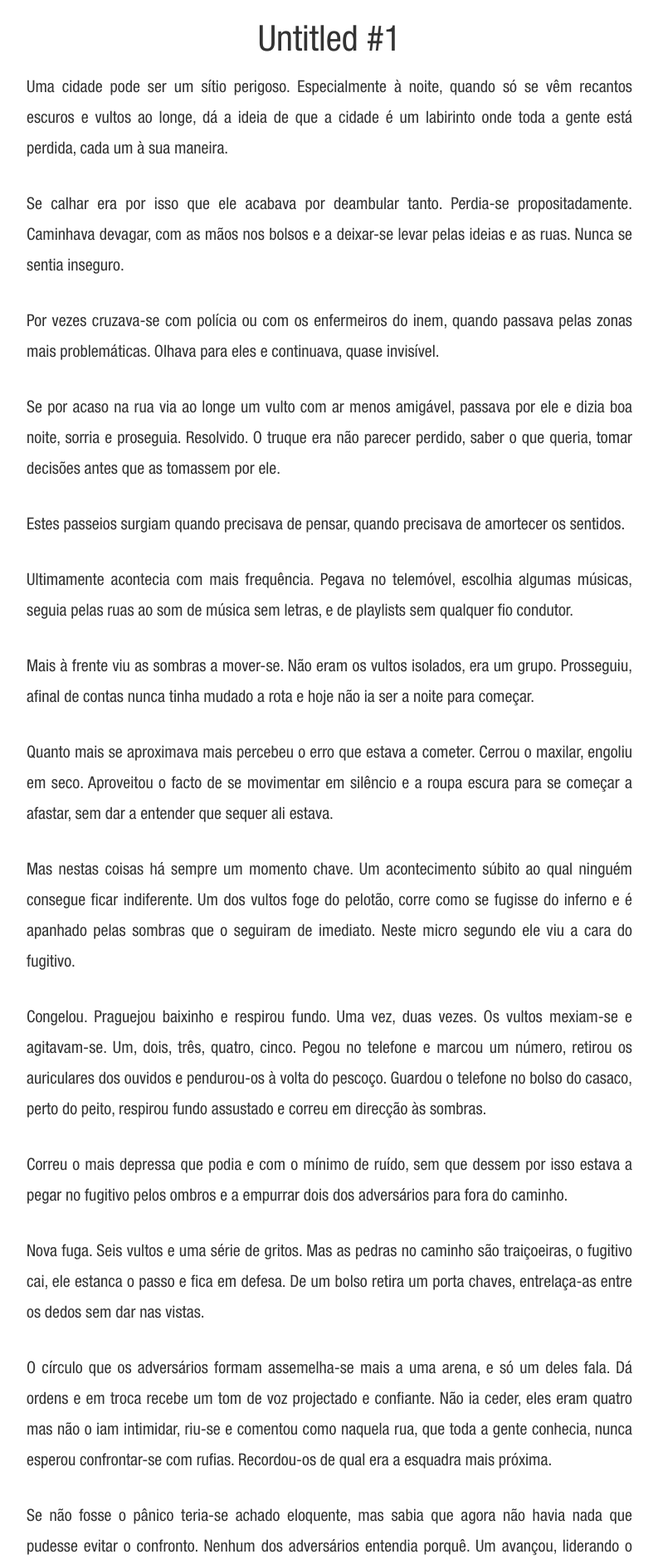
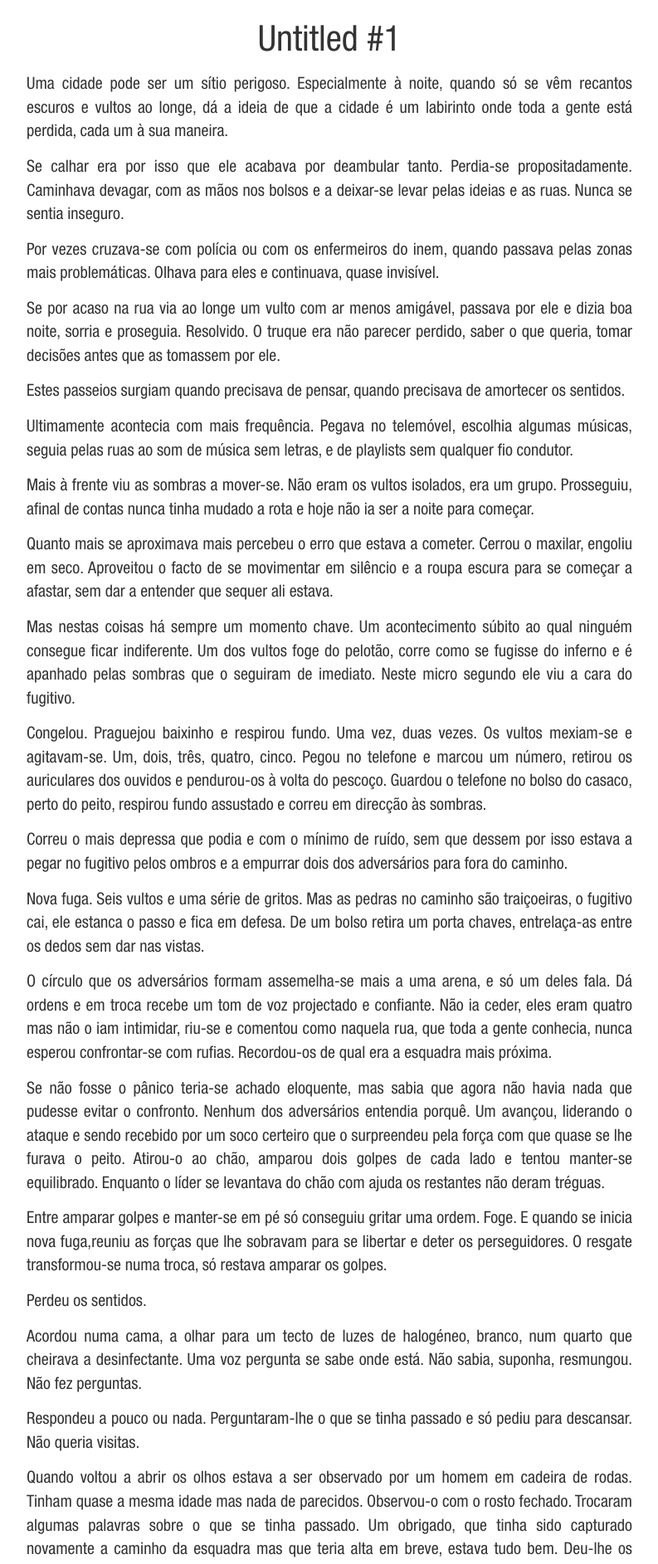
Before and after one commit to brunoamaral/the-untitled-series, a Jekyll site: the page built from _posts/2013-08-28-untitled-01.markdown, in a window 1280 px wide. Shown: the top 1885 px of the page at 83% size, without its empty margins (243-1036 px from the left). Built offline with Jekyll 4.4.1, drawn with Linux system fonts in a browser that asks for light colours; some of the changed text lies outside the part shown.

Commit message:
added comments

```diff
--- a/_layouts/default.html
+++ b/_layouts/default.html
@@ -9,8 +9,8 @@
 
     <title>The Untitled Series</title>
 
-    <link href="/the-untitled-series/assets/css/bootstrap.css" rel="stylesheet">
-    <link href="/the-untitled-series/assets/css/style.css" rel="stylesheet">
+    <link href="{{ baseurl }}/assets/css/bootstrap.css" rel="stylesheet">
+    <link href="{{ baseurl }}/assets/css/style.css" rel="stylesheet">
 
     <!-- HTML5 shim and Respond.js IE8 support of HTML5 elements and media queries -->
     <!--[if lt IE 9]>
--- a/_layouts/post.html
+++ b/_layouts/post.html
@@ -1,13 +1,31 @@
 ---
 layout: default
+comments: true
 ---
 <div class="col-md-8 col-md-offset-2">
 	<h2 class="text-center">{{ page.title }}</h2>
-	<div id="post">
+	<div id="post" class="text-justify">
 	{{ content }}
 	</div>
 </div>
 <div class="clearfix"></div>
-<div class="col-md-12 text-center">
+<div class="col-md-8 col-md-offset-2 text-center">
 	<a href="{{ site.baseurl }}">Go back</a>
+
+	{% if page.comments %}
+	    <div id="disqus_thread"></div>
+	    <script type="text/javascript">
+	        /* * * CONFIGURATION VARIABLES: EDIT BEFORE PASTING INTO YOUR WEBPAGE * * */
+	        var disqus_shortname = 'theuntitledseries'; // required: replace example with your forum shortname
+
+	        /* * * DON'T EDIT BELOW THIS LINE * * */
+	        (function() {
+	            var dsq = document.createElement('script'); dsq.type = 'text/javascript'; dsq.async = true;
+	            dsq.src = '//' + disqus_shortname + '.disqus.com/embed.js';
+	            (document.getElementsByTagName('head')[0] || document.getElementsByTagName('body')[0]).appendChild(dsq);
+	        })();
+	    </script>
+	    <noscript>Please enable JavaScript to view the <a href="http://disqus.com/?ref_noscript">comments powered by Disqus.</a></noscript>
+	    <a href="http://disqus.com" class="dsq-brlink">comments powered by <span class="logo-disqus">Disqus</span></a>
+	{% endif %}
 </div>
--- a/_posts/2013-08-28-untitled-01.markdown
+++ b/_posts/2013-08-28-untitled-01.markdown
@@ -57,6 +57,7 @@
 
 Ela sempre o viu como sendo forte, no sentido mais nobre da palavra. Não desistia, era determinado, mostrava coragem, era uma pessoa de príncipios, teimosa como poucas.
 
-Sabias quem ele era e o que significa para mim?
-Não, foi só coincidência.
+— Sabias quem ele era e o que significa para mim?
+— Não, foi só coincidência.
+
 Ele nunca mentia, mas há uma primeira vez para tudo.
--- a/_posts/2013-09-27-untitled-02.markdown
+++ b/_posts/2013-09-27-untitled-02.markdown
@@ -96,7 +96,7 @@
 
 Respirou fundo e ficou em silêncio a tentar perceber tudo aquilo. A música mudou e ele começa a prestar mais atenção à letra.
 
-Pleased to meet you
+_Pleased to meet you
 Hope you guess my name
 But what’s puzzling you
-Is the nature of my game
+Is the nature of my game    _
--- a/assets/css/style.css
+++ b/assets/css/style.css
@@ -1,29 +1,30 @@
 /* Fonts */
 
 @font-face{
-	font-family: HelveticaNeueLtStd-Cn;
-	src: url('/the-untitled-series/assets/fonts/HELVETICANEUELTSTD-CN.OTF') format('opentype');
+	font-family: 'Helvetica Neue Lt Std Condensed';
+	src: url('../fonts/HELVETICANEUELTSTD-CN.OTF') format('opentype');
 }
 
 @font-face{
-	font-family: HelveticaNeueLtStd-BdCn;
-	src: url('/the-untitled-series/assets/fonts/HELVETICANEUELTSTD-BDCN.OTF') format('opentype');
+	font-family: 'Helvetica Neue Lt Std Bold Condensed';
+	src: url('../fonts/HELVETICANEUELTSTD-BDCN.OTF') format('opentype');
 	font-weight: bold;
 }
 
 /**/
 
+/* HTML tags */
 body, p, h1, h2, h3, h4, h5, h6{
-	font-family: HelveticaNeueLtStd-Cn;
+	font-family: 'Helvetica Neue Lt Std Condensed', Helvetica, sans serif;
 }
 
-p{
-<<<<<<< HEAD
-=======
-	font-size: 20px;
-	line-height: 1.85em;
-	margin-bottom: 30px;
+/**/
+
+/* Classes */
+
+.text-justify{
 	text-align: justify;
 	hyphens: auto;
->>>>>>> master
 }
+
+/**/
```
Also changed, not shown: index.html (+21 -5 lines).
